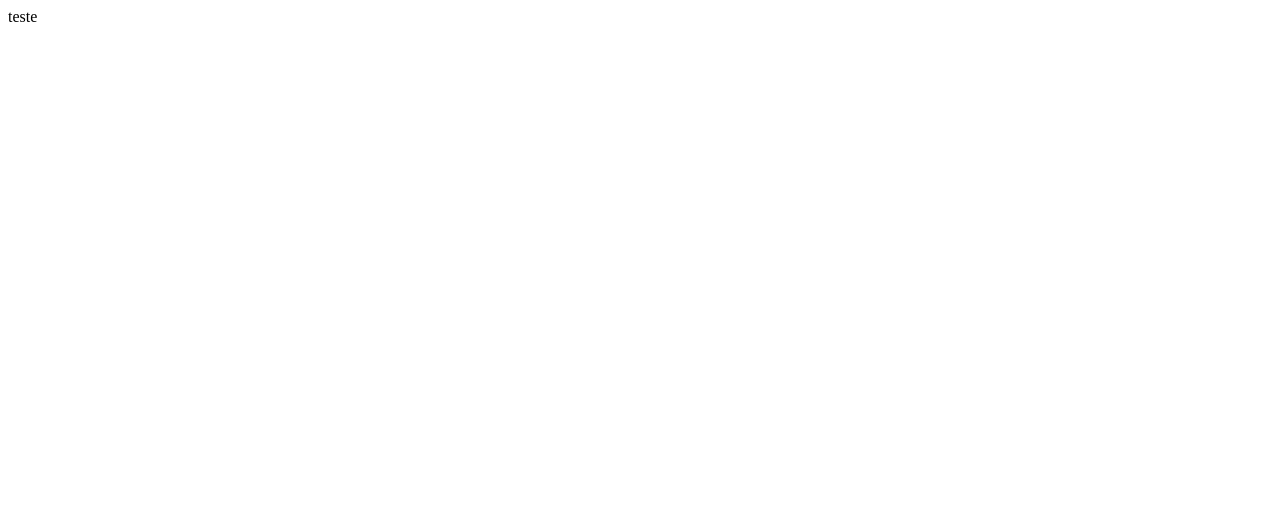
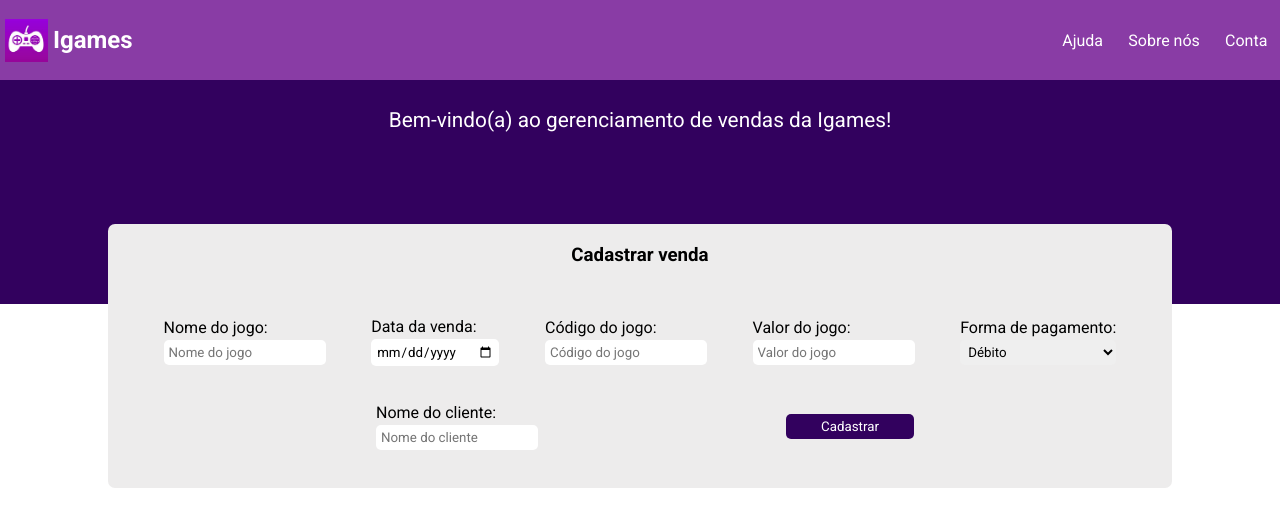
Before and after one commit to guilhermeevvieira/igames, a plain HTML site: page frontend/src/index.html in a window 1280 px wide. Drawn offline with Linux system fonts and the light colour scheme; a web font is replaced by a local one.

Commit message:
criacao visual do gerenciador de vendas

```diff
--- a/frontend/src/index.html
+++ b/frontend/src/index.html
@@ -1,11 +1,88 @@
 <!DOCTYPE html>
 <html lang="en">
+
 <head>
     <meta charset="UTF-8">
     <meta name="viewport" content="width=device-width, initial-scale=1.0">
-    <title>Document</title>
+    <link rel="shortcut icon" href="./icon-games.jpeg" type="image/x-icon">
+    <link rel="stylesheet" href="/frontend/style/style.css">
+    <link rel="preconnect" href="https://fonts.googleapis.com">
+    <link rel="preconnect" href="https://fonts.gstatic.com" crossorigin>
+    <link
+        href="https://fonts.googleapis.com/css2?family=Open+Sans:wght@300&family=Playfair+Display:ital@1&family=Roboto:wght@100;300;400;700&display=swap"
+        rel="stylesheet">
+    <title>Igames</title>
 </head>
+
 <body>
-    teste
+    <nav class="nav">
+        <div class="icon-nav">
+            <img class="img-icon" width="43px" height="43px" src="./icon-games.jpeg" alt="icone-igames">
+            <h2>Igames</h2>
+        </div>
+
+        <div class="options-nav">
+            <section>Ajuda</section>
+            <section>Sobre nós</section>
+            <section>Conta</section>
+        </div>
+    </nav>
+
+    <header class="header">
+        <div class="title-welcome">
+            <p> Bem-vindo(a) ao gerenciamento de vendas da Igames!</p>
+        </div>
+    </header>
+
+    <div class="gerenciador">
+        <div class="cadastro-vendas">
+
+            <h3>Cadastrar venda</h3>
+
+            <div class="formularios">
+                <label for="">
+                    Nome do jogo:
+                    <input type="text" placeholder="Nome do jogo">
+                </label>
+
+                <label for="">
+                    Data da venda:
+                    <input type="date" placeholder="Data da venda">
+                </label>
+
+                <label for="">
+                    Código do jogo:
+                    <input type="text" placeholder="Código do jogo">
+                </label>
+
+                <label for="">
+                    Valor do jogo:
+                    <input type="number" placeholder="Valor do jogo">
+                </label>
+
+                <label for="">
+                    Forma de pagamento:
+                    <select name="forma-de-pagamento" id="">
+                        <option value="Débito">Débito</option>
+                        <option value="Crédito">Crédito</option>
+                        <option value="Pix">Pix</option>
+                    </select>
+                </label>
+
+                <label for="">
+                    Nome do cliente:
+                    <input type="text" placeholder="Nome do cliente">
+                </label>
+
+                <button type="submit">Cadastrar</button>
+            </div>
+
+        </div>
+    </div>
+
+
+
+    <script src="/frontend/scripts/index.js"></script>
 </body>
+
 </html>
--- a/frontend/style/style.css
+++ b/frontend/style/style.css
@@ -0,0 +1,120 @@
+@import url('https://fonts.googleapis.com/css2?family=Roboto:wght@100&display=swap');
+
+*{
+    margin: 0;
+    font-family: 'Roboto', sans-serif;
+}
+
+.nav{
+    height: 10vh;
+    background-color: #893ca5;
+    color: #FFF;
+    display: flex;
+    align-items: center;
+    justify-content: space-between;
+}
+
+.icon-nav{
+    display: flex;
+    padding: 5px;
+    display: flex;
+    align-items: center;
+    cursor: pointer;
+}
+
+.img-icon{
+    margin-right: 5px;
+}
+
+.options-nav{
+    display: flex;
+    justify-content: space-around;
+    width: 18vw;
+    cursor: pointer;
+}
+
+.header{
+    height: 28vh;
+    background-color: #32015e;
+    color: #FFF;
+    font-size: 130%;
+    display: flex;
+    justify-content: center;
+}
+
+.title-welcome{
+    margin-top: 28px;
+}
+
+.gerenciador{
+    display: flex;
+    flex-direction: column;
+    justify-content: center;
+    align-items: center;
+}
+
+.cadastro-vendas{
+    background-color: #edecec;
+    width: 80vw;
+    height: 28vh;
+    position: relative;
+    margin-top: -80px;
+    border-radius: 7px;
+    display: flex;
+    justify-content: space-around;
+    flex-wrap: wrap;
+    padding: 20px;
+}
+
+.formularios{
+    display: flex;
+    justify-content: space-evenly;
+    align-items: center;
+    flex-wrap: wrap;
+}
+
+label{
+    display: flex;
+    flex-direction: column;
+    margin: 10px;
+}
+
+input{
+    border: none;
+    padding: 5px;
+    border-radius: 5px;
+    margin-top: 3px;
+    cursor: pointer;
+    outline: none;
+}
+
+input:hover{
+    background-color: #f5f4f4;
+}
+
+select{
+    border: none;
+    padding: 4px;
+    border-radius: 5px;
+    margin-top: 3px;
+    cursor: pointer;
+    outline: none;
+}
+
+select:hover{
+    background-color: #f5f4f4;
+}
+
+button{
+    padding: 5px;
+    width: 10vw;
+    color: #FFF;
+    background-color: #32015e;
+    border: none;
+    border-radius: 5px;
+    cursor: pointer;
+}
+
+button:hover{
+    background-color: #52108d;
+}
```
Also changed, not shown: frontend/src/icon-games.jpeg (added).
